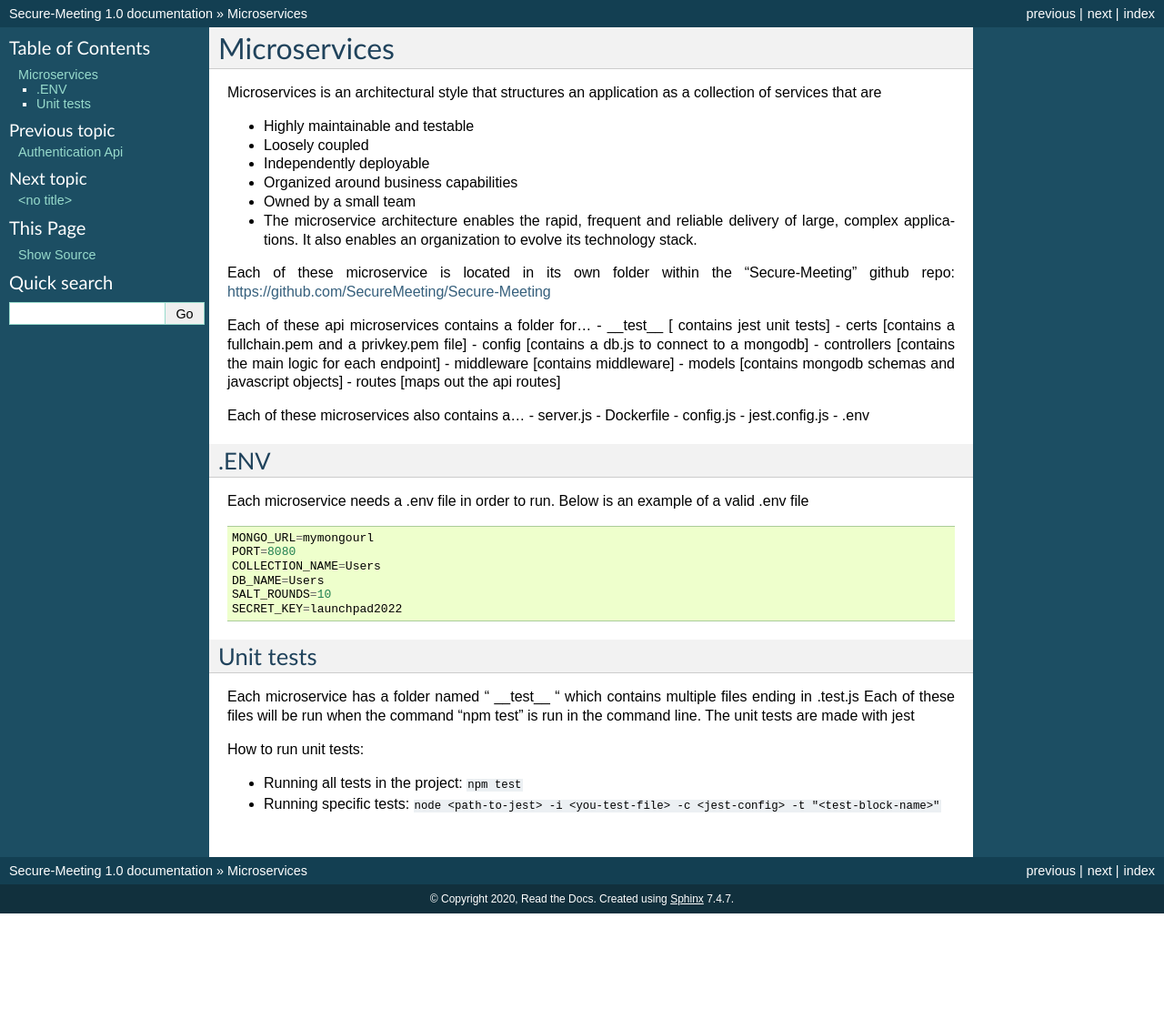
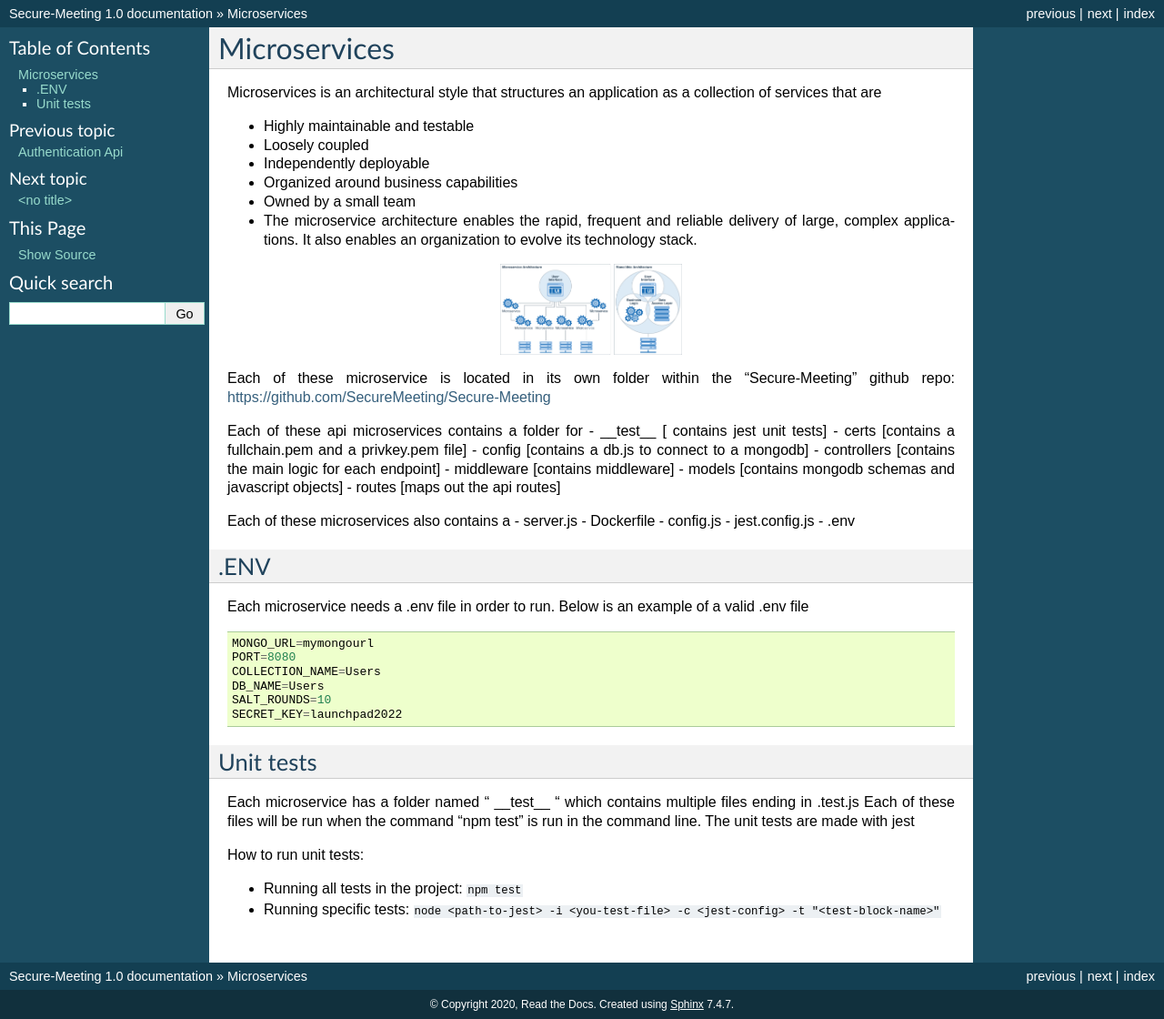
Before and after one commit to SecureMeeting/Secure-Meeting, a Sphinx documentation site: the page built from docs/microservices.rst, in a window 1280 px wide. Shown: the whole page at 91% size. Built offline with Sphinx 7.4.7, drawn with Linux system fonts in a browser that asks for light colours; before the commit the page ends 1004 px from its top, so only the background shows below that.

Commit message:
update docs

```diff
--- a/docs/microservices.rst
+++ b/docs/microservices.rst
@@ -10,9 +10,16 @@
 - Owned by a small team
 - The microservice architecture enables the rapid, frequent and reliable delivery of large, complex applications. It also enables an organization to evolve its technology stack.
 
+.. image:: /pics/microservice.png
+    :width: 200px
+    :align: center
+    :height: 100px
+    :alt: alternate text
+
+
 Each of these microservice is located in its own folder within the "Secure-Meeting" github repo: https://github.com/SecureMeeting/Secure-Meeting
 
-Each of these api microservices contains a folder for...
+Each of these api microservices contains a folder for
 - __test__ [ contains jest unit tests]
 - certs [contains a fullchain.pem and a privkey.pem file]
 - config [contains a db.js to connect to a mongodb]
@@ -21,7 +28,7 @@
 - models [contains mongodb schemas and javascript objects]
 - routes [maps out the api routes]
 
-Each of these microservices also contains a...
+Each of these microservices also contains a
 - server.js
 - Dockerfile
 - config.js
```
Also changed, not shown: docs/pics/microservice.png (added).
